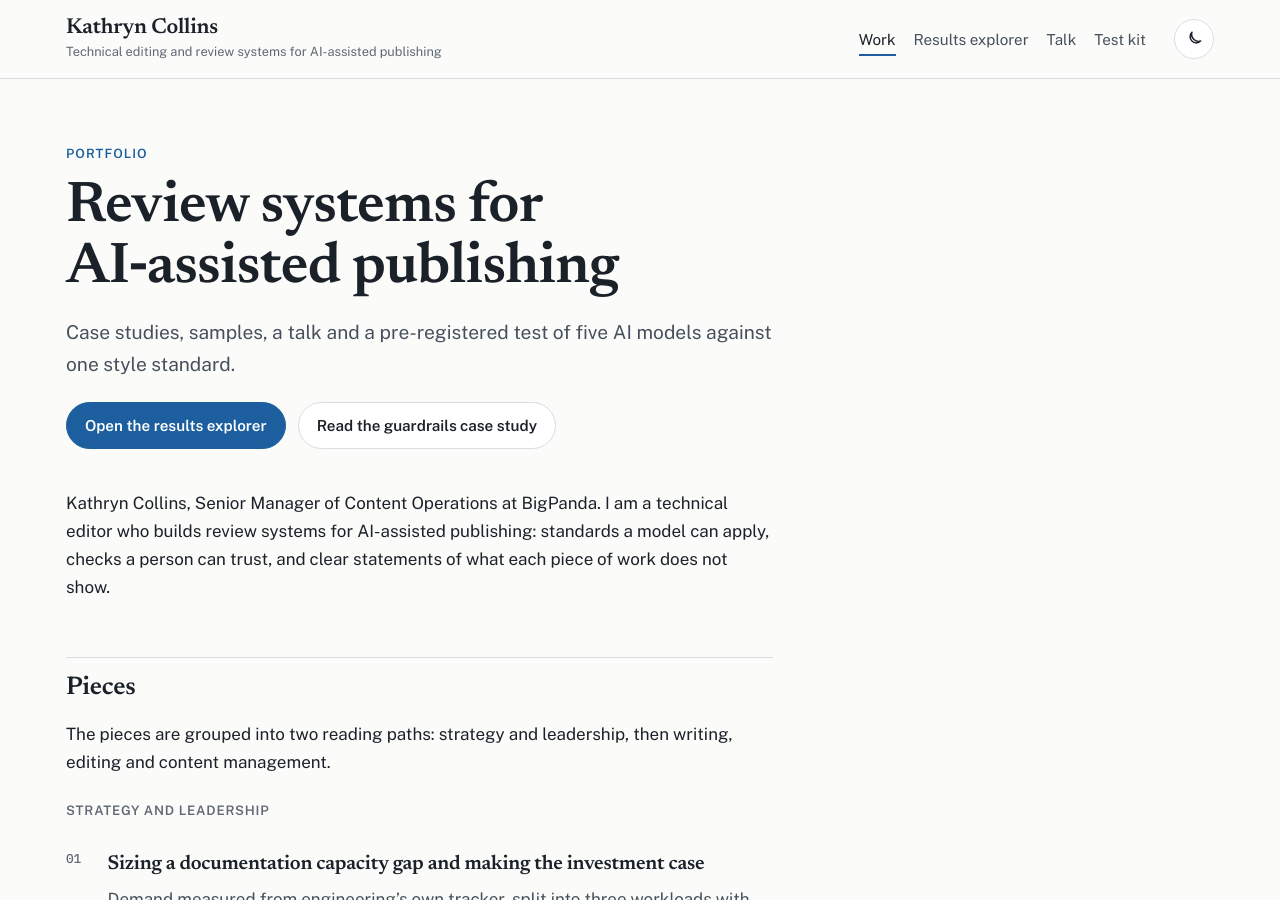
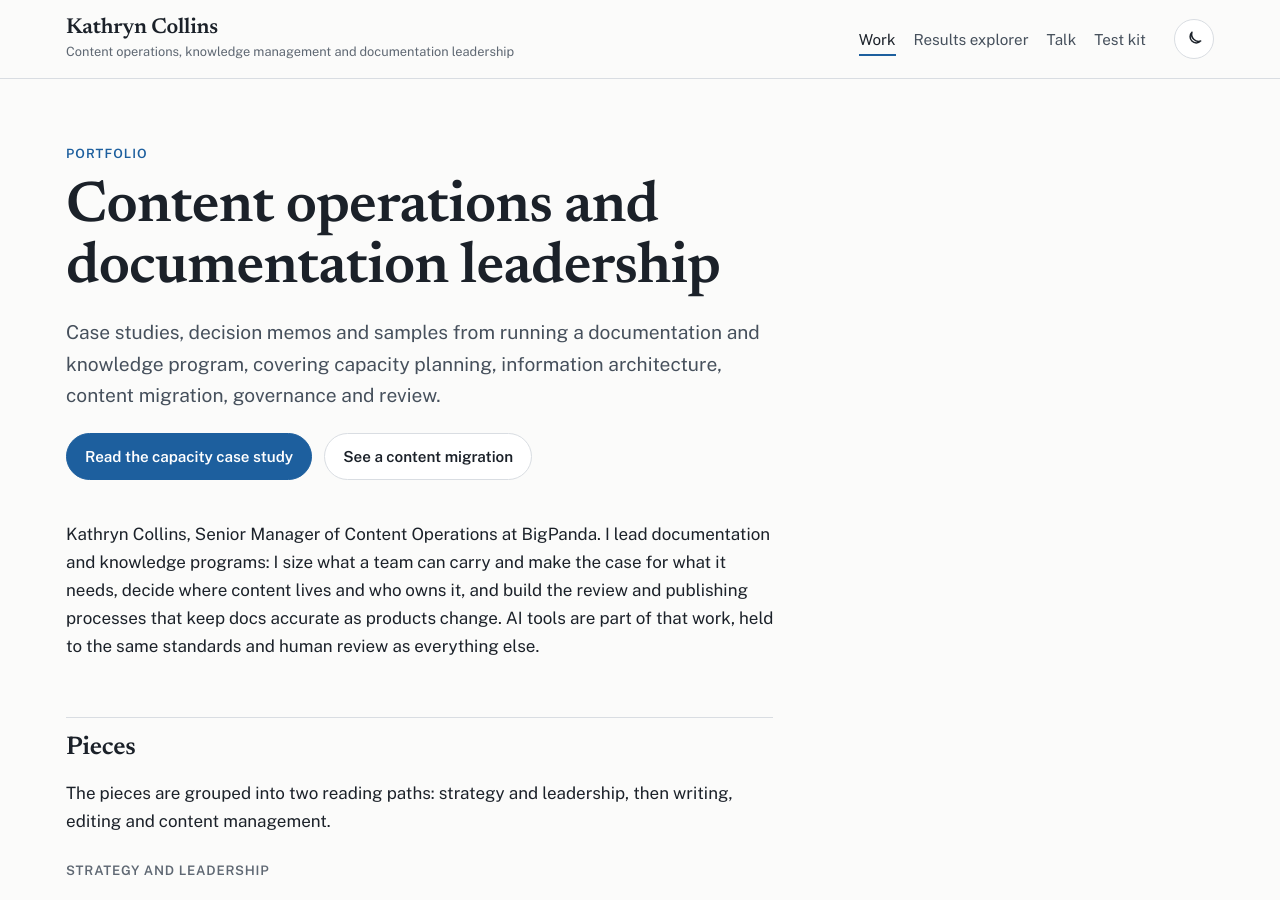
Before and after one commit to KathrynMCollins/portfolio-projects, a Jekyll site: the page built from README.md, in a window 1280 px wide and 900 px high. Built offline with Jekyll 4.4.1, drawn with Linux system fonts in a browser that asks for light colours; our own code applies the rules of GitHub Pages for plain Markdown files.

Commit message:
Rewrite intro and hero for content management roles

```diff
--- a/README.md
+++ b/README.md
@@ -1,6 +1,6 @@
 # Portfolio
 
-Kathryn Collins, Senior Manager of Content Operations at BigPanda. I am a technical editor who builds review systems for AI-assisted publishing: standards a model can apply, checks a person can trust, and clear statements of what each piece of work does not show.
+Kathryn Collins, Senior Manager of Content Operations at BigPanda. I lead documentation and knowledge programs: I size what a team can carry and make the case for what it needs, decide where content lives and who owns it, and build the review and publishing processes that keep docs accurate as products change. AI tools are part of that work, held to the same standards and human review as everything else.
 
 ## Pieces
 
--- a/_config.yml
+++ b/_config.yml
@@ -1,6 +1,6 @@
 title: "Kathryn Collins"
-tagline: Technical editing and review systems for AI-assisted publishing
-description: Case studies, samples, a talk and a pre-registered test of five AI models against one style standard.
+tagline: Content operations, knowledge management and documentation leadership
+description: Case studies, decision memos and samples from running a documentation and knowledge program, covering capacity planning, information architecture, content migration, governance and review.
 repository_url: https://github.com/KathrynMCollins/portfolio-projects
 plugins:
   - jekyll-relative-links
--- a/_layouts/home.html
+++ b/_layouts/home.html
@@ -4,11 +4,11 @@ wide: true
 ---
 <section class="hero" aria-labelledby="hero-title">
   <p class="eyebrow">Portfolio</p>
-  <h1 id="hero-title">Review systems for AI&#8209;assisted publishing</h1>
+  <h1 id="hero-title">Content operations and documentation leadership</h1>
   <p class="hero-lead">{{ site.description }}</p>
   <div class="hero-actions">
-    <a class="button primary" href="{{ '/explorer/' | relative_url }}">Open the results explorer</a>
-    <a class="button" href="{{ '/case-studies/ai-publishing-guardrails.html' | relative_url }}">Read the guardrails case study</a>
+    <a class="button primary" href="{{ '/case-studies/docs-capacity-and-investment-case.html' | relative_url }}">Read the capacity case study</a>
+    <a class="button" href="{{ '/projects/release-guides-consolidation/' | relative_url }}">See a content migration</a>
   </div>
 </section>
 <article class="prose home-prose">
```
